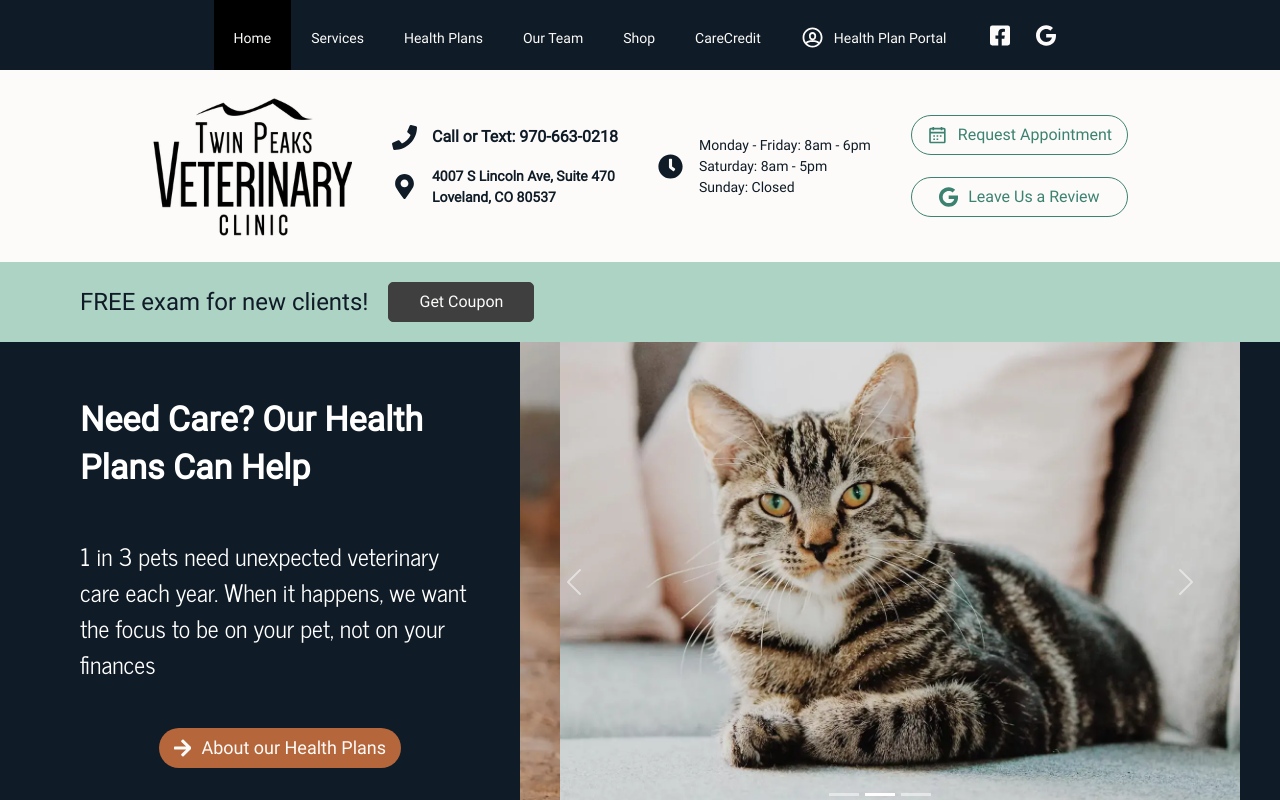
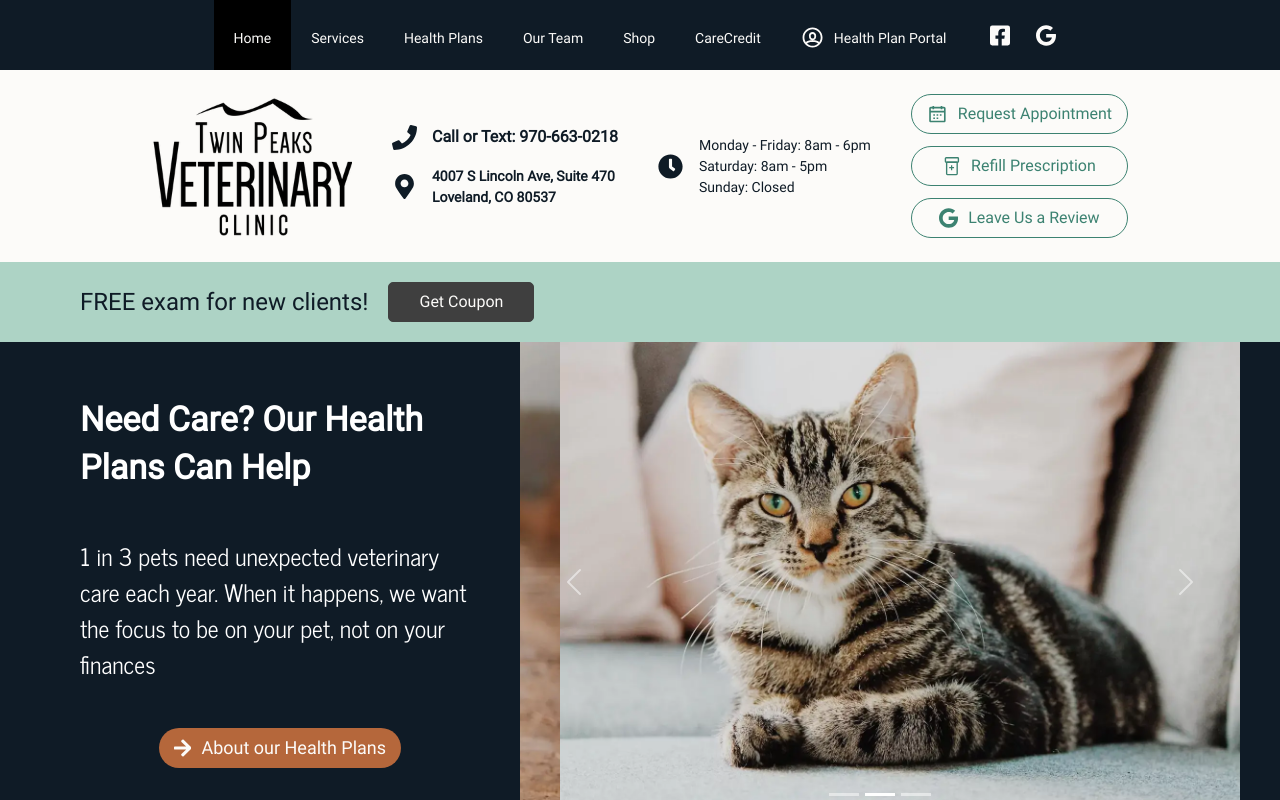
Before and after one commit to ergarner11/twin-peaks-website, a React (Create React App) app: page /pricing in a window 1280 px wide. Built offline with nearby package versions, Linux system fonts and the light colour scheme; no server answers.

Commit message:
Revert appt scheduler and refill request to AllyDVM

```diff
--- a/src/components/banner.jsx
+++ b/src/components/banner.jsx
@@ -6,7 +6,7 @@ import Address from "./common/address";
 import Hours from "./common/hours";
 import Phone from "./common/phone";
 import RequestAppointment from "./common/requestAppointment";
-//import RequestRefill from "./common/requestRefill";
+import RequestRefill from "./common/requestRefill";
 import ReviewRequest from "./common/reviewRequest";
 import { Mobile, Tablet, Desktop, NotMobile } from "./common/responsive";
 
@@ -27,9 +27,9 @@ function Banner() {
           <div className="pb-3 w-100" style={{ maxWidth: "250px" }}>
             <RequestAppointment />
           </div>
-          {/*<div className="pb-3 w-100" style={{ maxWidth: "250px" }}>
+          <div className="pb-3 w-100" style={{ maxWidth: "250px" }}>
             <RequestRefill />
-  </div>*/}
+          </div>
           <div className="w-100" style={{ maxWidth: "250px" }}>
             <ReviewRequest />
           </div>
@@ -55,11 +55,11 @@ function Banner() {
                 </div>
                 <Hours />
               </div>
-              {/*<div className="d-flex flex-column justify-content-evenly align-items-center">
+              <div className="d-flex flex-column justify-content-evenly align-items-center">
                 <RequestAppointment />
                 <RequestRefill />
                 <ReviewRequest />
-  </div>*/}
+              </div>
             </Tablet>
             <Desktop>
               <div className="d-flex flex-column justify-content-center">
@@ -71,16 +71,12 @@ function Banner() {
               <div className="d-flex flex-column justify-content-around">
                 <Hours />
               </div>
-              {/*<div className="d-flex flex-column justify-content-between align-items-center">
+              <div className="d-flex flex-column justify-content-between align-items-center">
                 <RequestAppointment />
                 <RequestRefill />
                 <ReviewRequest />
-  </div>*/}
+              </div>
             </Desktop>
-            <div className="d-flex flex-column justify-content-evenly align-items-center">
-              <RequestAppointment />
-              <ReviewRequest />
-            </div>
           </div>
         </div>
       </NotMobile>
--- a/src/components/common/footer.jsx
+++ b/src/components/common/footer.jsx
@@ -5,7 +5,7 @@ import Hours from "./hours";
 import Phone from "./phone";
 import Links from "./links";
 import RequestAppointment from "./requestAppointment";
-//import RequestRefill from "./requestRefill";
+import RequestRefill from "./requestRefill";
 import Social from "./social";
 import { Desktop, Mobile, NotMobile } from "./responsive";
 
@@ -30,7 +30,7 @@ function Footer() {
             <Hours darkmode />
             <Social darkmode />
             <RequestAppointment darkmode />
-            {/*<RequestRefill darkmode />*/}
+            <RequestRefill darkmode />
             {nav}
           </div>
         </Mobile>
@@ -45,7 +45,7 @@ function Footer() {
             <Desktop>
               <div className="section-3">
                 <RequestAppointment darkmode />
-                {/*<RequestRefill darkmode />*/}
+                <RequestRefill darkmode />
               </div>
             </Desktop>
             {nav}
--- a/src/components/common/requestAppointment.jsx
+++ b/src/components/common/requestAppointment.jsx
@@ -10,7 +10,7 @@ function RequestAppointment({ darkmode }) {
       }`}
       onClick={() =>
         window.open(
-          "https://prodinternal.vettersoftware.com/view/onlinebook/index.html?identifier=kklIsm9Rj%2BxfFydtdUctgs0jn0ckLCP65ob6U65WhaVKPvhUjRpNBzmuvKMOPhqBBhCaDPRx148wnOs7Mi0qRQZo8C%2BDbDqMWnzcvZ%2FyhqQ%3D"
+          "https://connect.allydvm.com/practice/twinpeaksvc/appointment_request"
         )
       }
     >
--- a/src/components/common/requestRefill.jsx
+++ b/src/components/common/requestRefill.jsx
@@ -10,7 +10,7 @@ function RequestRefill({ darkmode }) {
       }`}
       onClick={() =>
         window.open(
-          "https://connect.allydvm.com/practice/twinpeaks/refill_request"
+          "https://connect.allydvm.com/practice/twinpeaksvc/refill_request"
         )
       }
     >
```
